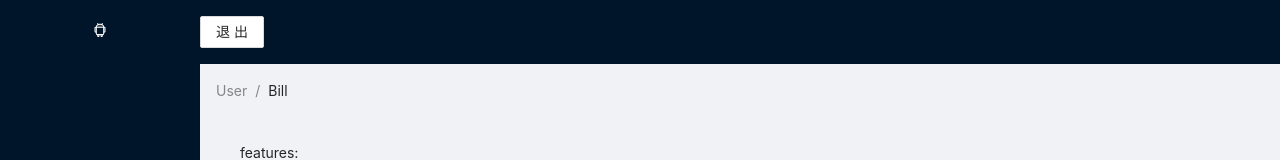
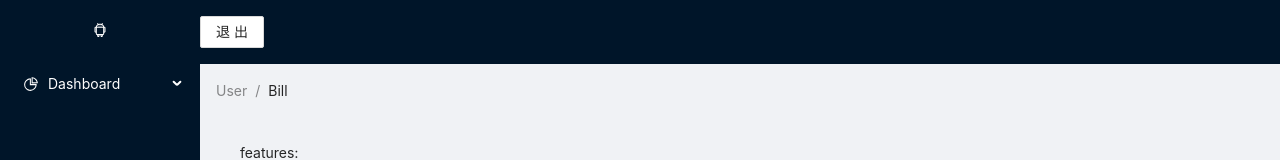
Before and after one commit to mywebc/le-cms-front, a React (Create React App) app: page /dashboard in a window 1280 px wide. Shown: the top 160 px of the page. Built offline with nearby package versions, Linux system fonts and the light colour scheme.

Commit message:
fix: fix menu

```diff
--- a/src/components/Layout/index.tsx
+++ b/src/components/Layout/index.tsx
@@ -54,7 +54,9 @@ export const LeLayout: React.FC = memo(() => {
         <div className="logo">
           <AndroidOutlined />
         </div>
-        {generateMenu(menuList)}
+        <Menu theme="dark" defaultSelectedKeys={['1']} mode="inline">
+          {generateMenu(menuList)}
+        </Menu>
       </Sider>
       <Layout className="site-layout">
         <Header className="site-layout-background" style={{ padding: 0 }}>
--- a/src/utils/common.tsx
+++ b/src/utils/common.tsx
@@ -10,10 +10,10 @@ import SubMenu from 'antd/lib/menu/SubMenu'
  */
 export const generateMenu = (menuList?: MenuType[]) => {
   return (
-    <Menu theme="dark" defaultSelectedKeys={['1']} mode="inline">
+    <>
       {menuList?.map(_ => {
         let element = null
-        if (_.children) {
+        if (_.children && _.children.length > 0) {
           element = (
             <SubMenu key={_.key} icon={<PieChartOutlined />} title={_.title}>
               {generateMenu(_.children)}
@@ -26,7 +26,8 @@ export const generateMenu = (menuList?: MenuType[]) => {
             </Menu.Item>
           )
         }
+        return element
       })}
-    </Menu>
+    </>
   )
 }
```
